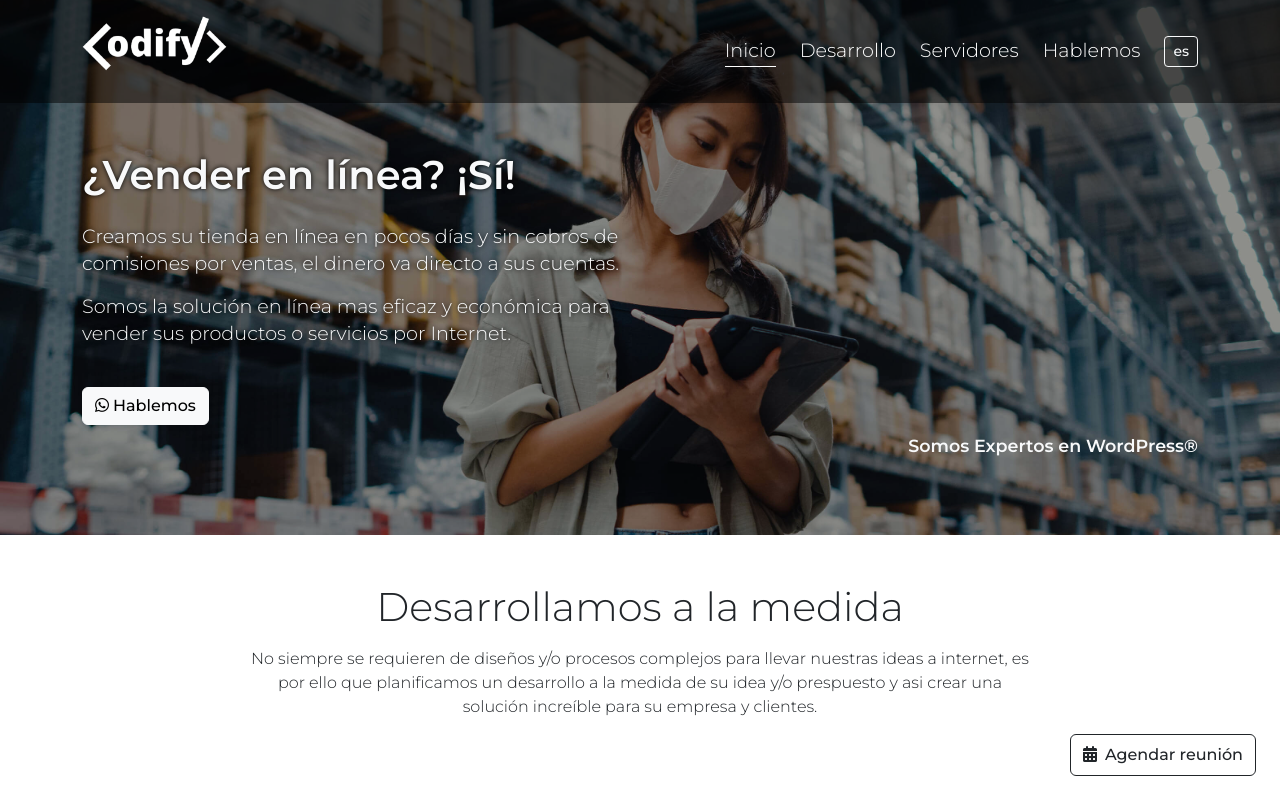
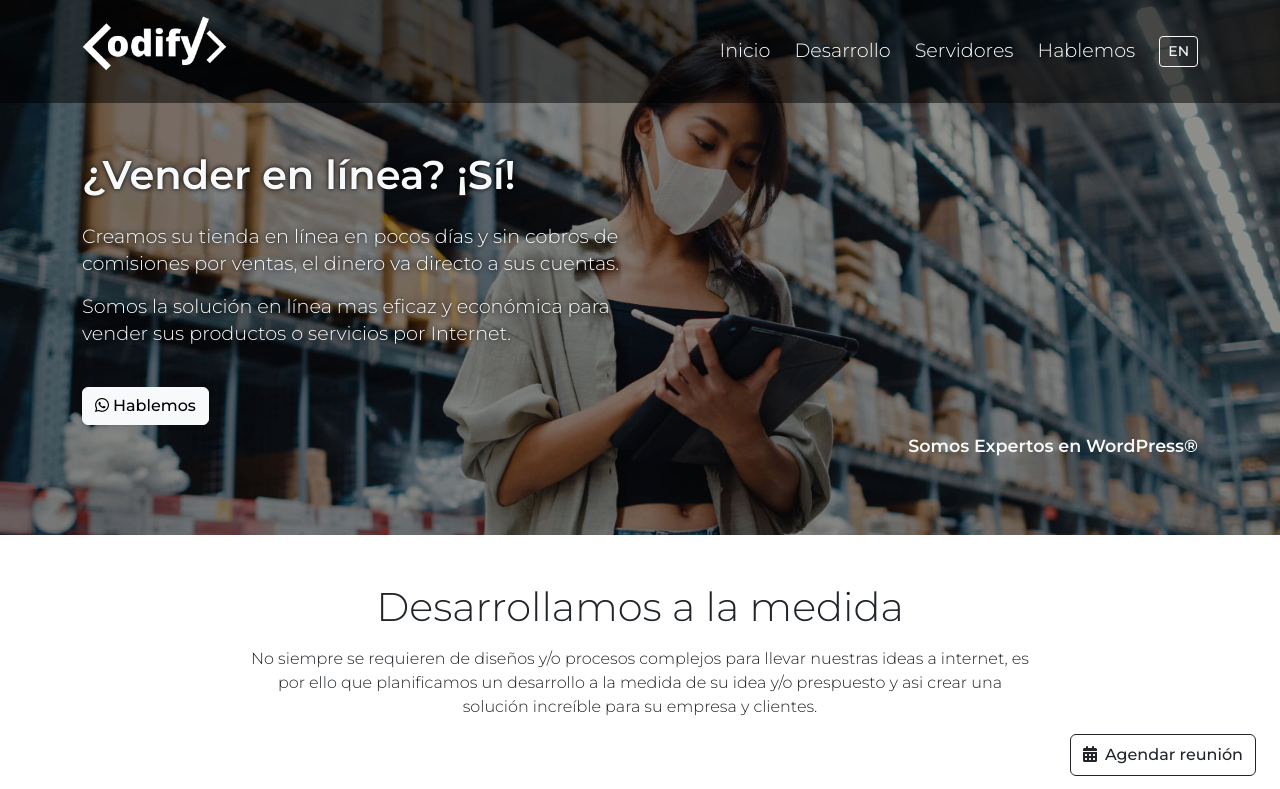
Before and after one commit to Codify-Agency/landing-page, a React (Vite) app: page / in a window 1280 px wide. Shown: the top 789 px of the page. Built offline with nearby package versions, Linux system fonts and the light colour scheme.

Commit message:
lang redux added

```diff
--- a/package.json
+++ b/package.json
@@ -9,9 +9,11 @@
     "preview": "vite preview"
   },
   "dependencies": {
+    "@reduxjs/toolkit": "^1.8.5",
     "bootstrap": "^5.2.1",
     "react": "^18.2.0",
     "react-dom": "^18.2.0",
+    "react-redux": "^8.0.4",
     "sass": "^1.55.0"
   },
   "devDependencies": {
--- /dev/null
+++ b/redux/slices/langSlice.js
@@ -0,0 +1,19 @@
+import { createSlice } from "@reduxjs/toolkit"
+
+const initialState = {
+  lang: localStorage.getItem('lang') || 'es',
+}
+
+export const langSlice = createSlice({
+  name: 'lang',
+  initialState,
+  reducers: {
+    changeLangAction: (state, action) => {
+      state.lang = action.payload
+      localStorage.setItem('lang', action.payload.toString())
+    }
+  }
+})
+
+export const { changeLangAction } = langSlice.actions
+export default langSlice.reducer
--- /dev/null
+++ b/redux/store.js
@@ -0,0 +1,8 @@
+import { configureStore } from "@reduxjs/toolkit"
+import langReducer from "./slices/langSlice"
+
+export const store = configureStore({
+  reducer: {
+    lang: langReducer
+  }
+})
--- a/src/App.jsx
+++ b/src/App.jsx
@@ -1,6 +1,3 @@
-import { useEffect } from "react"
-import { loadLang, getLang } from "./utils"
-
 import Header from "./components/Header"
 import Footer from "./components/Footer"
 import DevelopmentSection from "./components/sections/Development"
@@ -9,8 +6,6 @@ import Calendly from "./components/Calendly"
 import "./styles/App.scss"
 
 function App() {
-  loadLang();
-
   return (
     <>
       <Header />
--- a/src/components/Navbar.jsx
+++ b/src/components/Navbar.jsx
@@ -1,10 +1,15 @@
 import { useState } from 'react'
-import { translate, changeLang, getLang } from '../utils'
+import { useDispatch, useSelector } from 'react-redux';
+import { changeLangAction } from '../../redux/slices/langSlice';
+import { translate } from '../utils'
 
 import "../styles/components/Navbar.scss"
 
 export default function Navbar() {
-  const [ showMenu, setShowMenu ] = useState(false);
+  const [ showMenu, setShowMenu ] = useState(false)
+
+  const lang = useSelector((state) => state.lang.lang)
+  const dispatch = useDispatch()
 
   const links = [
     {
@@ -25,7 +30,9 @@ export default function Navbar() {
     }
   ]
 
-  const lang = getLang()
+  const changeLang = ( newLang ) => {
+    dispatch(changeLangAction(newLang))
+  }
 
   return (
     <nav className="nav-bar">
@@ -53,10 +60,10 @@ export default function Navbar() {
 
         <li>
           <button
-            className="btn btn-sm btn-outline-light"
+            className="btn btn-sm btn-outline-light text-uppercase"
             onClick={() => changeLang(lang === 'es' ? 'en' : 'es')}
           >
-            { lang }
+            { lang === 'es' ? 'en' : 'es' }
           </button>
         </li>
       </ul>
--- a/src/main.jsx
+++ b/src/main.jsx
@@ -1,8 +1,17 @@
 import React from 'react'
 import ReactDOM from 'react-dom/client'
+
+import { Provider } from 'react-redux'
+import { store } from '../redux/store'
+
 import App from './App'
 
 import 'bootstrap/dist/css/bootstrap.min.css'
 import './index.scss'
 
-ReactDOM.createRoot(document.getElementById('root')).render(<App />)
+const root = ReactDOM.createRoot(document.getElementById('root'))
+root.render(
+  <Provider store={ store }>
+    <App />
+  </Provider>
+)
--- a/src/utils.js
+++ b/src/utils.js
@@ -1,19 +1,8 @@
+import { useSelector } from "react-redux"
+
 import * as translations from './langs/translations.json'
 
-export const loadLang = () => {
-  const langStoraged = localStorage.getItem('lang');
-  if ( !langStoraged ) localStorage.setItem('lang', 'es');
-}
-
 export const translate = ( key ) => {
-  const lang = localStorage.getItem('lang');
+  const lang = useSelector((state) => state.lang.lang)
   return translations[lang][key]
 }
-
-export const changeLang = ( lang ) => {
-  localStorage.setItem('lang', lang);
-}
-
-export const getLang = () => {
-  return localStorage.getItem('lang');
-}
```
Also changed, not shown: 1 other file (tests, documents, lock files or other folders).
